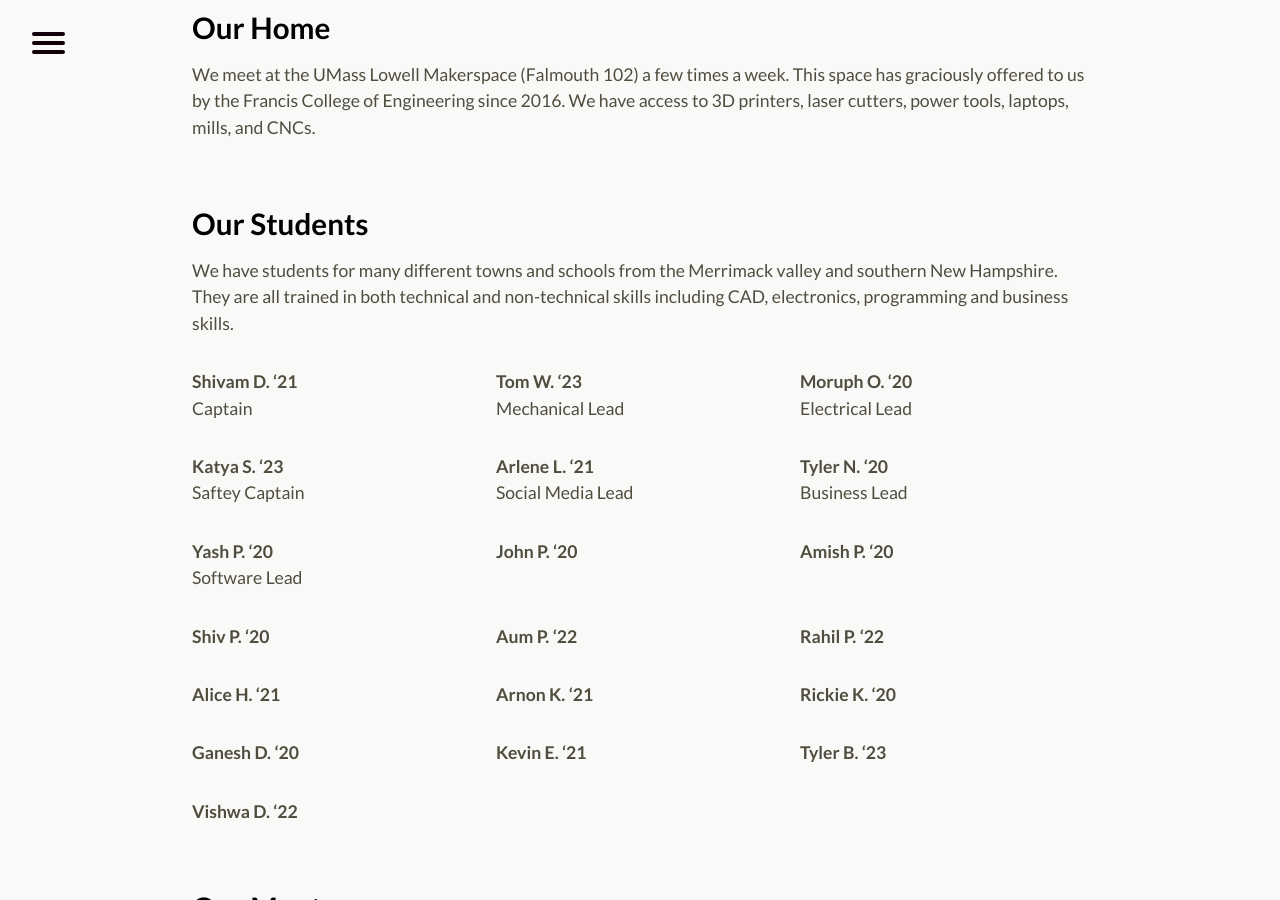
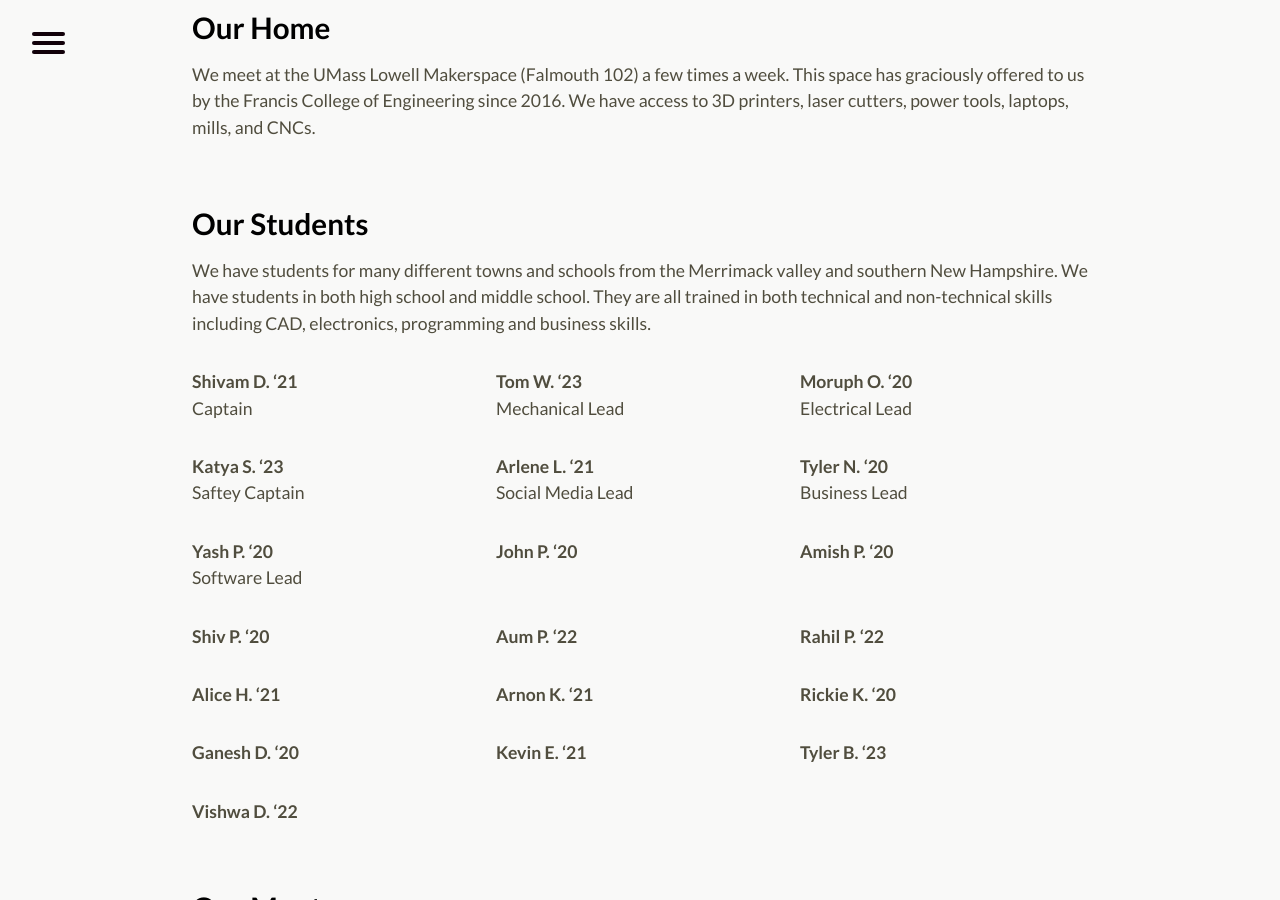
Before and after one commit to perSEVERE-5962/frc5962, a Jekyll site: the page built from about.md, in a window 1280 px wide and 900 px high, scrolled down 1130 px. Built offline with Jekyll 4.4.1, drawn with Linux system fonts in a browser that asks for light colours.

Commit message:
Updated About

```diff
--- a/about.md
+++ b/about.md
@@ -25,7 +25,7 @@ We meet at the UMass Lowell Makerspace (Falmouth 102) a few times a week. This s
 <div class="divider"></div>
 
 ## Our Students
-We have students for many different towns and schools from the Merrimack valley and southern New Hampshire. They are all trained in both technical and non-technical skills including CAD, electronics, programming and business skills.
+We have students for many different towns and schools from the Merrimack valley and southern New Hampshire. We have students in both high school and middle school. They are all trained in both technical and non-technical skills including CAD, electronics, programming and business skills.
 <article class="grid three-columns" markdown="1">
 {% assign ordered-students = site.students | sort: "order-number" %}
 {% for student in ordered-students %}
```
